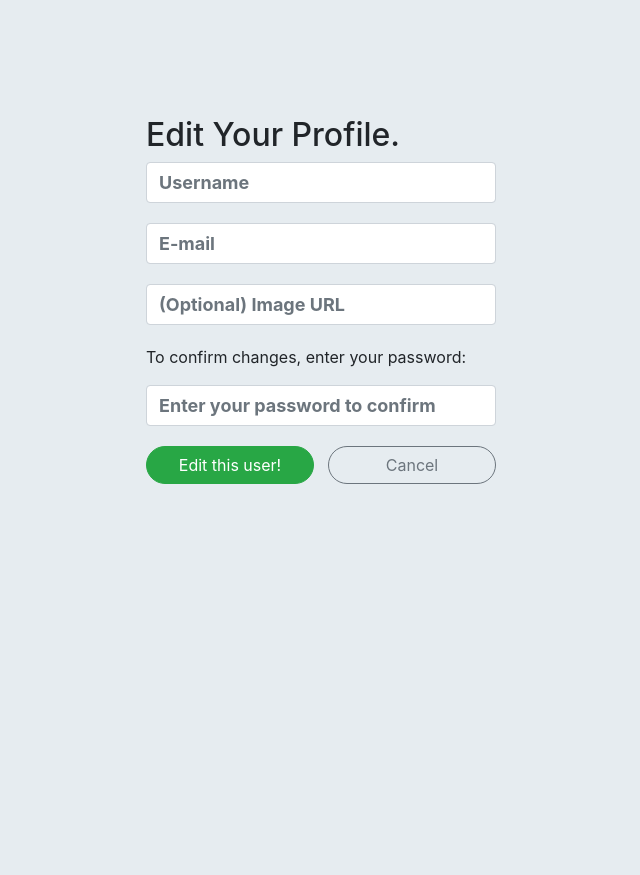
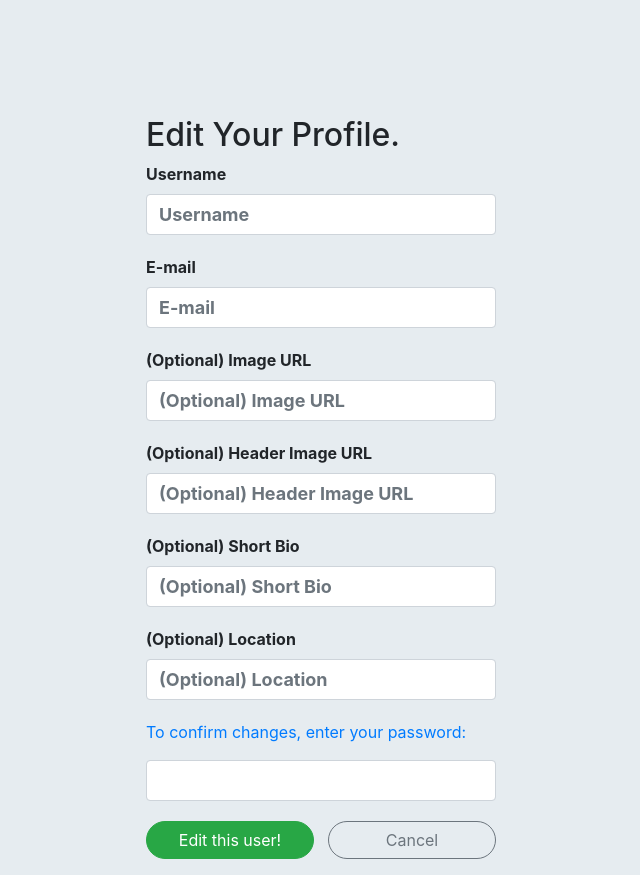
Before and after one commit to ursawd/warbler, a Flask app: template templates/users/edit.html in a window 1280 px wide. Shown: the part 46-921 px from the top of the page, without its empty margins (319-959 px from the left). Before the commit the page ends 530 px from the top, so only its background shows below. Run offline with Flask 2, Linux system fonts and the light colour scheme; the template is opened without the code that fills it: values that come from a table or form of the project are taken from there, others are empty; some libraries are stand-ins or nearby versions.

Commit message:
complete part 1 step 5

```diff
--- a/app.py
+++ b/app.py
@@ -4,7 +4,7 @@ from flask import Flask, render_template, request, flash, redirect, session, g
 from flask_debugtoolbar import DebugToolbarExtension
 from sqlalchemy.exc import IntegrityError
 
-from forms import UserAddForm, LoginForm, MessageForm
+from forms import UserAddForm, UserEditForm, LoginForm, MessageForm
 from models import db, connect_db, User, Message
 
 CURR_USER_KEY = "curr_user"
@@ -221,10 +221,36 @@ def stop_following(follow_id):
 def profile():
     """Update profile for current user."""
 
-    # IMPLEMENT THIS
+    # todo - in progress IMPLEMENT THIS
     if not g.user:
         flash("Access unauthorized.", "danger")
         return redirect("/")
+
+    user = User.query.get_or_404(session[CURR_USER_KEY])
+    form = UserEditForm(obj=user)
+
+    if form.validate_on_submit():
+        # check password valid
+        auth_user = User.authenticate(form.username.data, form.password.data)
+        if not auth_user:
+            # if password not valid flash message
+            flash("Invalid Password", "danger")
+            return redirect("/")
+
+        user.email = form.email.data
+        user.image_url = form.image_url.data
+        user.header_image_url = form.header_image_url.data
+        user.bio = form.bio.data
+        user.location = form.location.data
+
+        # update user in db
+        db.session.add(user)
+        db.session.commit()
+
+        flash("User Profile Updated", "success")
+        return redirect(f"/users/{user.id}")
+
+    return render_template("users/edit.html", form=form)  # templates/users/edit.html
 
 
 ##############################################################################
--- /dev/null
+++ b/desktop.ini
@@ -0,0 +1,4 @@
+[.ShellClassInfo]
+InfoTip=This folder is shared online.
+IconFile=C:\Program Files\Google\Drive\googledrivesync.exe
+IconIndex=16
--- a/forms.py
+++ b/forms.py
@@ -6,20 +6,32 @@ from wtforms.validators import DataRequired, Email, Length
 class MessageForm(FlaskForm):
     """Form for adding/editing messages."""
 
-    text = TextAreaField('text', validators=[DataRequired()])
+    text = TextAreaField("text", validators=[DataRequired()])
 
 
 class UserAddForm(FlaskForm):
     """Form for adding users."""
 
-    username = StringField('Username', validators=[DataRequired()])
-    email = StringField('E-mail', validators=[DataRequired(), Email()])
-    password = PasswordField('Password', validators=[Length(min=6)])
-    image_url = StringField('(Optional) Image URL')
+    username = StringField("Username", validators=[DataRequired()])
+    email = StringField("E-mail", validators=[DataRequired(), Email()])
+    password = PasswordField("Password", validators=[Length(min=6)])
+    image_url = StringField("(Optional) Image URL")
+
+
+class UserEditForm(FlaskForm):
+    """Form for editing user profile."""
+
+    username = StringField("Username", validators=[DataRequired()])
+    email = StringField("E-mail", validators=[DataRequired(), Email()])
+    image_url = StringField("(Optional) Image URL")
+    header_image_url = StringField("(Optional) Header Image URL")
+    bio = StringField("(Optional) Short Bio")
+    location = StringField("(Optional) Location")
+    password = StringField("Check password", validators=[DataRequired()])
 
 
 class LoginForm(FlaskForm):
     """Login form."""
 
-    username = StringField('Username', validators=[DataRequired()])
-    password = PasswordField('Password', validators=[Length(min=6)])
+    username = StringField("Username", validators=[DataRequired()])
+    password = PasswordField("Password", validators=[Length(min=6)])
--- /dev/null
+++ b/generator/desktop.ini
@@ -0,0 +1,4 @@
+[.ShellClassInfo]
+InfoTip=This folder is shared online.
+IconFile=C:\Program Files\Google\Drive\googledrivesync.exe
+IconIndex=16
--- /dev/null
+++ b/static/desktop.ini
@@ -0,0 +1,4 @@
+[.ShellClassInfo]
+InfoTip=This folder is shared online.
+IconFile=C:\Program Files\Google\Drive\googledrivesync.exe
+IconIndex=16
--- /dev/null
+++ b/static/images/desktop.ini
@@ -0,0 +1,4 @@
+[.ShellClassInfo]
+InfoTip=This folder is shared online.
+IconFile=C:\Program Files\Google\Drive\googledrivesync.exe
+IconIndex=16
--- /dev/null
+++ b/static/stylesheets/desktop.ini
@@ -0,0 +1,4 @@
+[.ShellClassInfo]
+InfoTip=This folder is shared online.
+IconFile=C:\Program Files\Google\Drive\googledrivesync.exe
+IconIndex=16
--- /dev/null
+++ b/templates/desktop.ini
@@ -0,0 +1,4 @@
+[.ShellClassInfo]
+InfoTip=This folder is shared online.
+IconFile=C:\Program Files\Google\Drive\googledrivesync.exe
+IconIndex=16
--- /dev/null
+++ b/templates/messages/desktop.ini
@@ -0,0 +1,4 @@
+[.ShellClassInfo]
+InfoTip=This folder is shared online.
+IconFile=C:\Program Files\Google\Drive\googledrivesync.exe
+IconIndex=16
--- /dev/null
+++ b/templates/users/desktop.ini
@@ -0,0 +1,4 @@
+[.ShellClassInfo]
+InfoTip=This folder is shared online.
+IconFile=C:\Program Files\Google\Drive\googledrivesync.exe
+IconIndex=16
--- a/templates/users/detail.html
+++ b/templates/users/detail.html
@@ -5,11 +5,10 @@
     class="full-width"
     style="
         background-image: url({{user.header_image_url}});
-        height: 400px;
         background-repeat: no-repeat;
         background-attachment: fixed;
         background-size: cover;
-        background-position: center;
+        background-position: bottom center;
     "
 ></div>
 <img
--- a/templates/users/edit.html
+++ b/templates/users/edit.html
@@ -1,36 +1,33 @@
-{% extends 'base.html' %}
-
-{% block content %}
+{% extends 'base.html' %} {% block content %}
 
 <div class="row justify-content-md-center">
     <div class="col-md-4">
         <h2 class="join-message">Edit Your Profile.</h2>
         <form method="POST" id="user_form">
-        {{ form.hidden_tag() }}
-
-        {% for field in form if field.widget.input_type != 'hidden' and field.name != 'password' %}
+            {{ form.hidden_tag() }} {% for field in form if
+            field.widget.input_type != 'hidden' and field.name != 'password' %}
             {% for error in field.errors %}
             <span class="text-danger">{{ error }}</span>
-          {% endfor %}
-          {{ field(placeholder=field.label.text, class="form-control") }}
-        {% endfor %}
+            {% endfor %}<strong>{{ field.label }} </strong>{{
+            field(placeholder=field.label.text, class="form-control") }} {%
+            endfor %}
 
-        <p>To confirm changes, enter your password:</p>
-        {% if form.password.errors %}
-          {% for error in form.password.errors %}
-            <span class="text-danger">
-            {{ error }}
-          </span>
-          {% endfor %}
-        {% endif %}
-        {{ form.password(placeholder="Enter your password to confirm", class="form-control") }}
+            <p class="text-primary">To confirm changes, enter your password:</p>
+            {% if form.password.errors %} {% for error in form.password.errors
+            %}
+            <span class="text-danger"> {{ error }} </span>
+            {% endfor %} {% endif %} {{ form.password(class="form-control",
+            value="") }}
 
             <div class="edit-btn-area">
                 <button class="btn btn-success">Edit this user!</button>
-          <a href="/users/{{ user_id }}" class="btn btn-outline-secondary">Cancel</a>
+                <a
+                    href="/users/{{ session['curr_user'] }}"
+                    class="btn btn-outline-secondary"
+                    >Cancel</a
+                >
             </div>
         </form>
     </div>
 </div>
-
-{% endblock %}
+{%endblock%}
```
Lines whose indentation alone changed are shown as unchanged.
